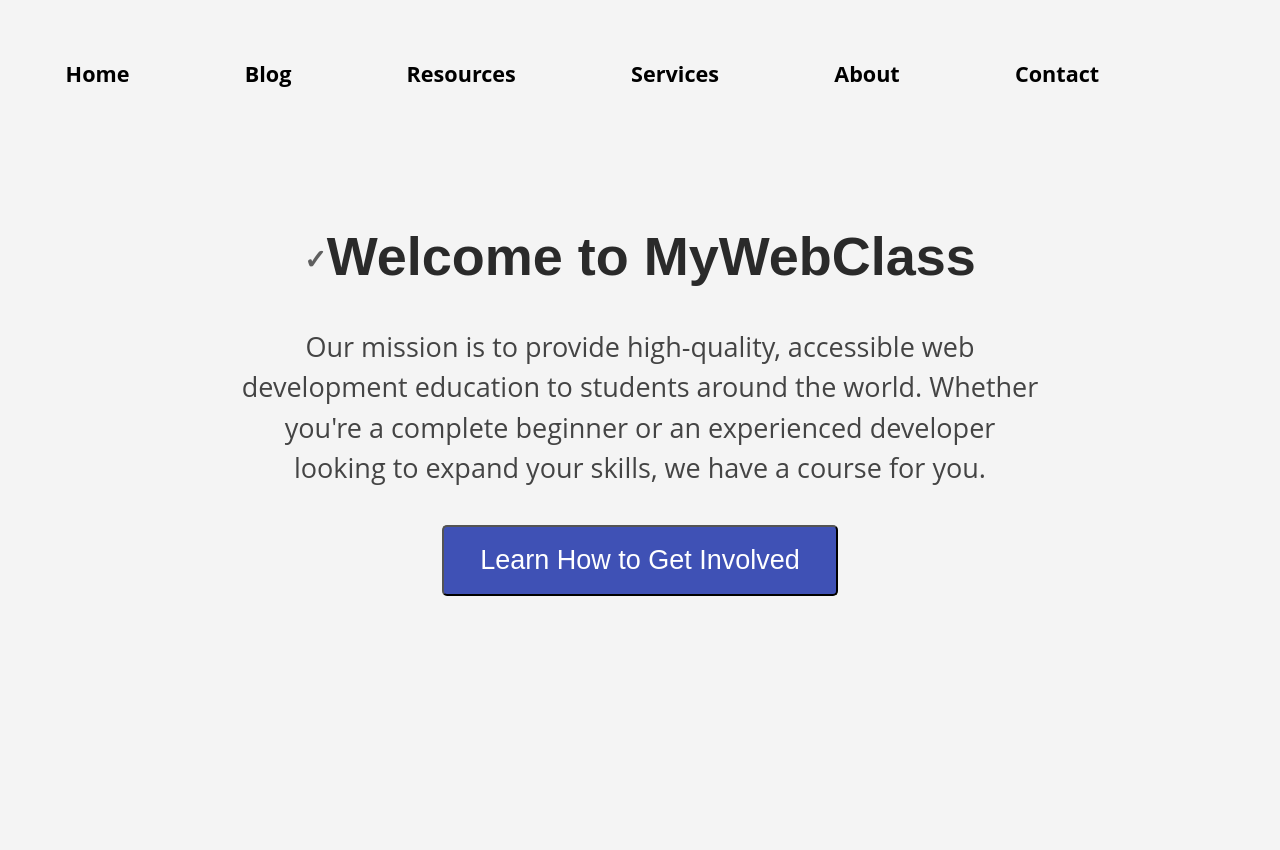
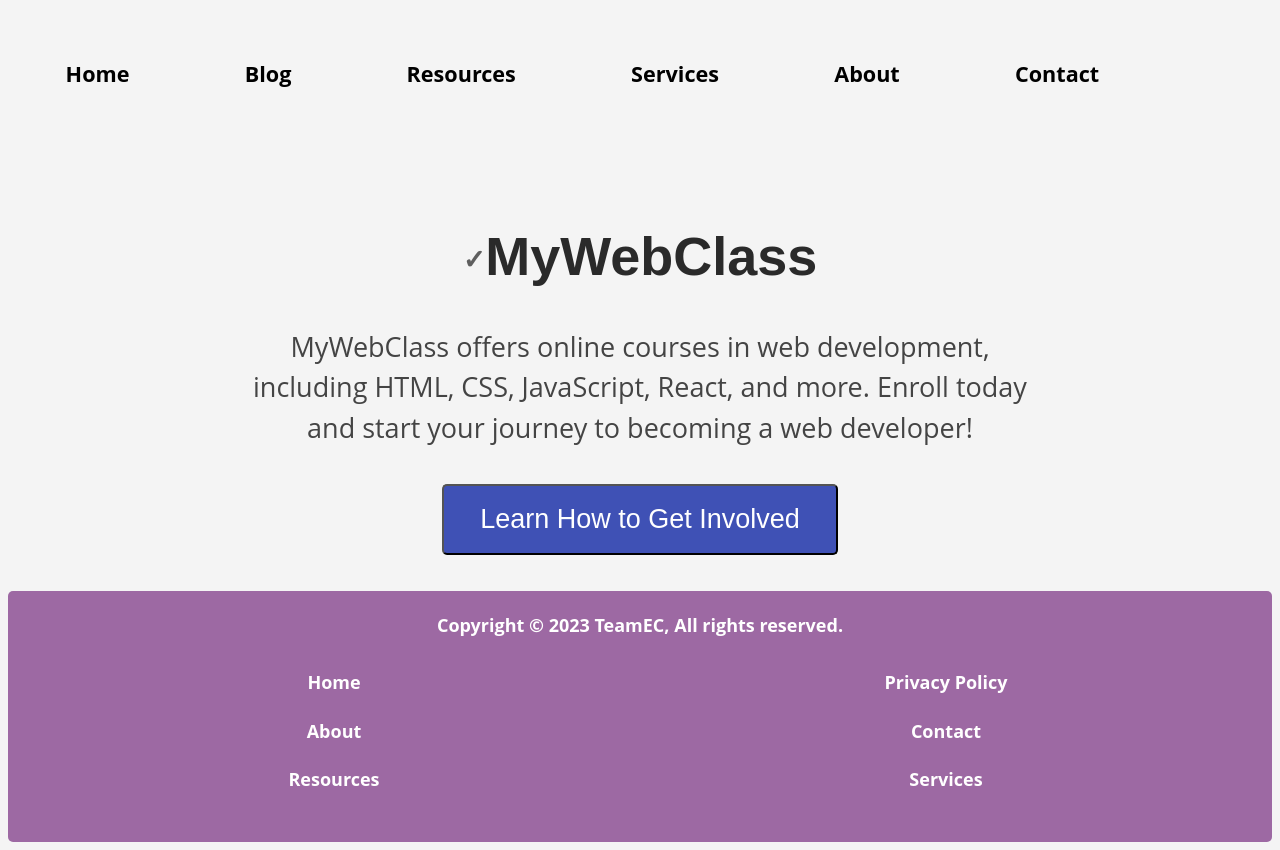
Before and after one commit to NJIT-WIS/project-2-is219-teamec, a Next.js app: page /Home in a window 1280 px wide. Before the commit the page ends 800 px from the top, so only its background shows below. Built offline with nearby package versions, Linux system fonts and the light colour scheme.

Commit message:
Hero images added

```diff
--- a/pages/Home.js
+++ b/pages/Home.js
@@ -2,6 +2,7 @@ import Head from 'next/head'
 import styles from '../styles/Home.module.css';
 import { getSortedPostsData } from '../lib/posts'
 import Navbar from "../components/navbar";
+import Footer from "../components/footer";
 
 
 export default function Home() {
@@ -16,10 +17,15 @@ export default function Home() {
             <Navbar/>
         </section>
       <main className={styles.container}>
-        <h1>Welcome to MyWebClass</h1>
-        <p>Our mission is to provide high-quality, accessible web development education to students around the world. Whether you're a complete beginner or an experienced developer looking to expand your skills, we have a course for you.</p>
-        <button>Learn How to Get Involved</button>
+          <div className="hero-image">
+              <div className="hero-text">
+                  <h1>MyWebClass</h1>
+                  <p>MyWebClass offers online courses in web development, including HTML, CSS, JavaScript, React, and more. Enroll today and start your journey to becoming a web developer!</p>
+                  <button>Learn How to Get Involved</button>
+              </div>
+          </div>
       </main>
+         <Footer/>
     </>
   );
 }
--- a/styles/Home.module.css
+++ b/styles/Home.module.css
@@ -49,3 +49,27 @@
 .container button.innovator:hover {
   background-color: #455a64;
 }
+
+.container hero-image {
+  /* Use "linear-gradient" to add a darken background effect to the image (photographer.jpg). This will make the text easier to read */
+  background-image: linear-gradient(rgba(0, 0, 0, 0.5), rgba(0, 0, 0, 0.5)), url("public/images/hero.jpg");
+
+  /* Set a specific height */
+  height: 50%;
+
+  /* Position and center the image to scale nicely on all screens */
+  background-position: center;
+  background-repeat: no-repeat;
+  background-size: cover;
+  position: relative;
+}
+
+
+.container hero-text {
+  text-align: center;
+  position: absolute;
+  top: 50%;
+  left: 50%;
+  transform: translate(-50%, -50%);
+  color: white;
+}
```
Also changed, not shown: public/images/hero.jpg (added).
